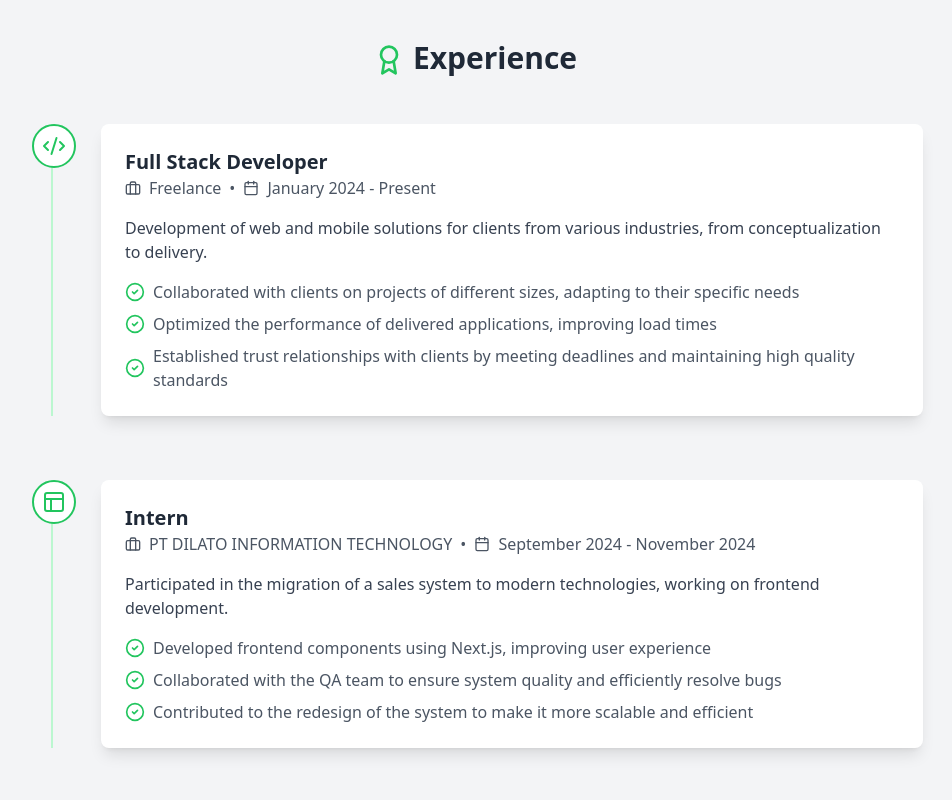
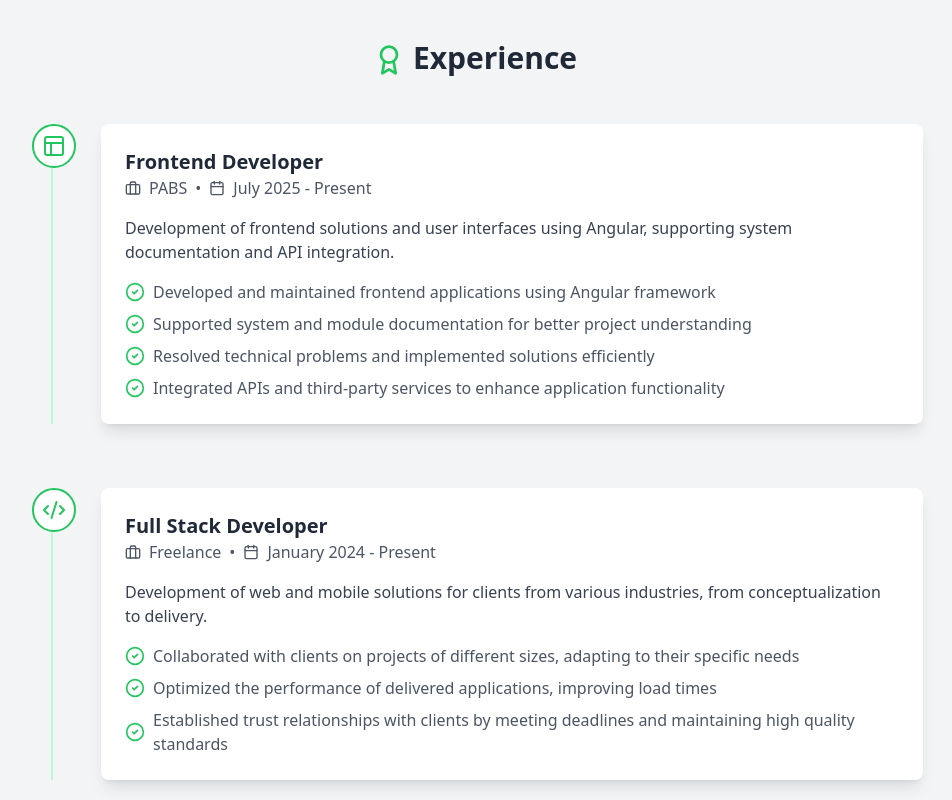
Before and after one commit to 818diego/portfolio, a React (Vite) app: page / in a window 1280 px wide. Shown: the part 840-1640 px from the top of the page, without its empty margins (165-1117 px from the left). Built offline with nearby package versions, Linux system fonts and the light colour scheme.

Commit message:
feat(i18n, experience): add Frontend Developer role and related translations
- Introduced a new Frontend Developer position in the experience section with relevant details.
- Added corresponding translations for both English and Spanish in the i18n resource files.

```diff
--- a/src/data/experience.ts
+++ b/src/data/experience.ts
@@ -5,6 +5,19 @@ export const experiences = () => {
   const { t } = useTranslation();
 
   return [
+    {
+      title: t("Frontend Developer"),
+      company: "PABS",
+      period: t("July 2025 - Present"),
+      description: t("Development of frontend solutions and user interfaces using Angular, supporting system documentation and API integration."),
+      achievements: [
+        t("Developed and maintained frontend applications using Angular framework"),
+        t("Supported system and module documentation for better project understanding"),
+        t("Resolved technical problems and implemented solutions efficiently"),
+        t("Integrated APIs and third-party services to enhance application functionality"),
+      ],
+      icon: Layout,
+    },
     {
       title: t("Full Stack Developer"),
       company: "Freelance",
--- a/src/i18n.ts
+++ b/src/i18n.ts
@@ -62,6 +62,13 @@ const resources = {
       "Software engineer with experience in modern technologies and agile methodologies. Specialised in the creation of systems, sites, and web applications.":
         "Software engineer with experience in modern technologies and agile methodologies. Specialised in the creation of systems, sites, and web applications.",
       "Available for projects": "Available for projects",
+      "Frontend Developer": "Frontend Developer",
+      "July 2025 - Present": "July 2025 - Present",
+      "Development of frontend solutions and user interfaces using Angular, supporting system documentation and API integration.": "Development of frontend solutions and user interfaces using Angular, supporting system documentation and API integration.",
+      "Developed and maintained frontend applications using Angular framework": "Developed and maintained frontend applications using Angular framework",
+      "Supported system and module documentation for better project understanding": "Supported system and module documentation for better project understanding",
+      "Resolved technical problems and implemented solutions efficiently": "Resolved technical problems and implemented solutions efficiently",
+      "Integrated APIs and third-party services to enhance application functionality": "Integrated APIs and third-party services to enhance application functionality",
       "Full Stack Developer": "Full Stack Developer",
       "January 2024 - Present": "January 2024 - Present",
       "Development of web and mobile solutions for clients from various industries, from conceptualization to delivery.": "Development of web and mobile solutions for clients from various industries, from conceptualization to delivery.",
@@ -166,6 +173,13 @@ const resources = {
       "Software engineer with experience in modern technologies and agile methodologies. Specialised in the creation of systems, sites, and web applications.":
         "Ingeniero de software con experiencia en tecnologías modernas y metodologías ágiles. Especializado en la creación de sistemas, sitios y aplicaciones web.",
       "Available for projects": "Disponible para proyectos",
+      "Frontend Developer": "Desarrollador Frontend",
+      "July 2025 - Present": "Julio 2025 - Presente",
+      "Development of frontend solutions and user interfaces using Angular, supporting system documentation and API integration.": "Desarrollo de soluciones frontend e interfaces de usuario usando Angular, apoyando en documentación de sistemas e integración de APIs.",
+      "Developed and maintained frontend applications using Angular framework": "Desarrollo y mantengo aplicaciones frontend usando el framework Angular",
+      "Supported system and module documentation for better project understanding": "Apoyo en documentación de sistemas y módulos para mejor comprensión del proyecto",
+      "Resolved technical problems and implemented solutions efficiently": "Resuelvo problemas técnicos e implemento soluciones eficientemente",
+      "Integrated APIs and third-party services to enhance application functionality": "Integro APIs y servicios de terceros para mejorar la funcionalidad de las aplicaciones",
       "Full Stack Developer": "Desarrollador Full Stack",
       "January 2024 - Present": "Enero 2024 - Presente",
       "Development of web and mobile solutions for clients from various industries, from conceptualization to delivery.": "Desarrollo de soluciones web y móviles para clientes de diversas industrias, desde la conceptualización hasta la entrega.",
```
